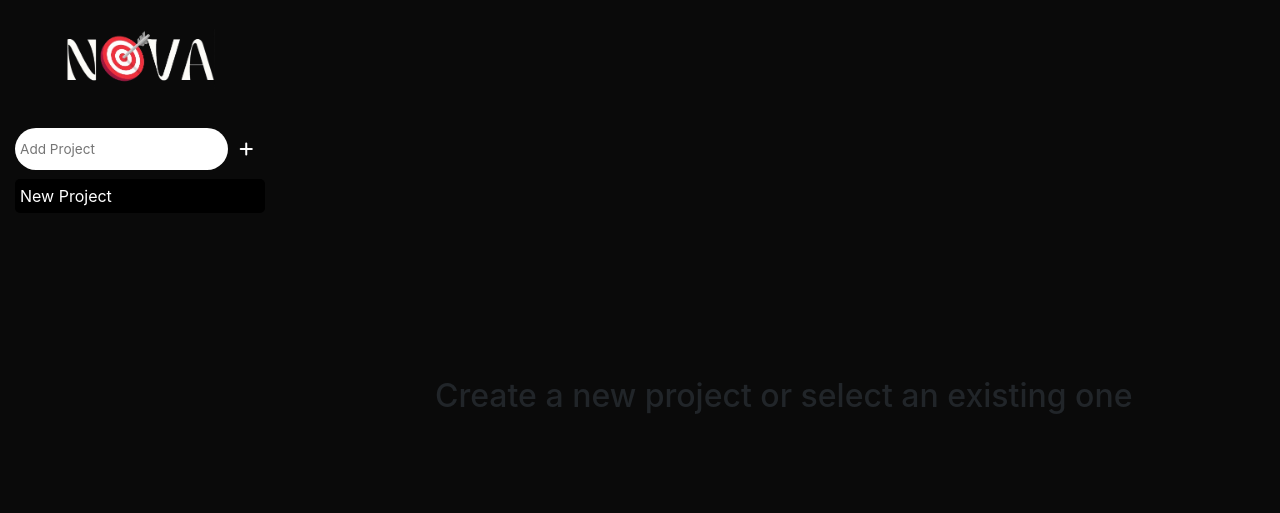
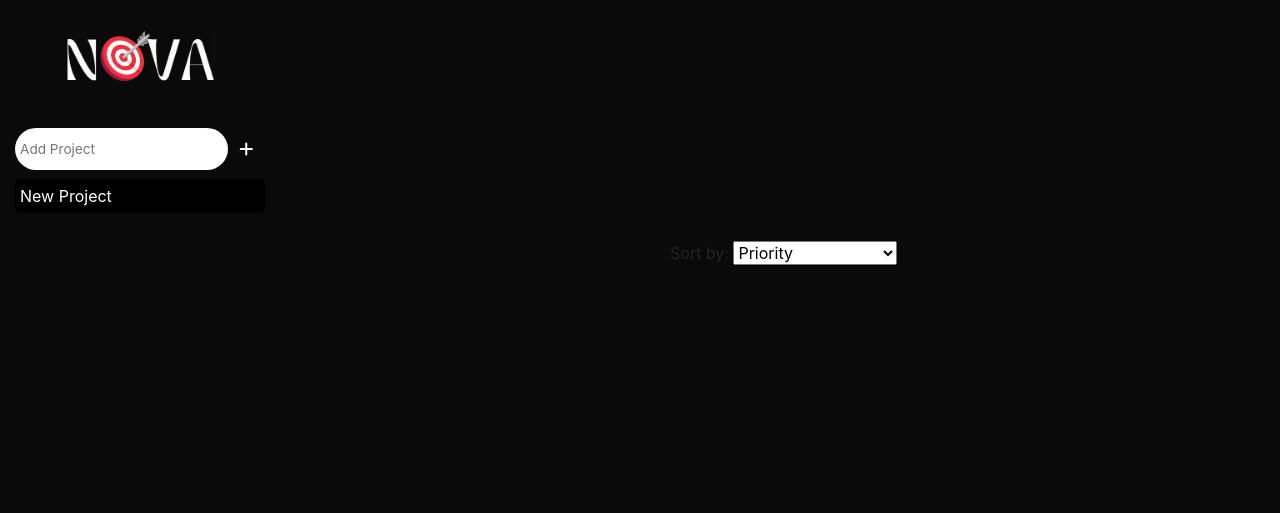
Before and after one commit to Anhad-Ajit-Singh-Beri/Task-Management-App, a Flask app: page / in a window 1280 px wide. Shown: the part 16-529 px from the top of the page. Run offline with Flask 3, Linux system fonts and the light colour scheme; a user stored in the database is signed in; data comes from the database, SQL or seed files in the repository; both versions use the stored data as it was after the commit; some libraries are stand-ins or nearby versions.

Commit message:
Added function to sort tasks based on priority, due date and name.

```diff
--- a/app.py
+++ b/app.py
@@ -93,14 +93,22 @@
             projects = cursor.execute("SELECT * FROM projects WHERE user_id = ?", (user_id,)).fetchall()
             current = cursor.execute("SELECT name FROM projects WHERE id = ?", (project_id,)).fetchone()
             points = cursor.execute("SELECT points FROM users WHERE id = ?", (user_id,)).fetchone()
-            tasks = cursor.execute("SELECT * FROM tasks WHERE user_id = ? AND project_id = ? AND status = ?", (user_id, project_id, "pending")).fetchall() if project_id else []
             categories = cursor.execute("SELECT name FROM categories WHERE user_id = ?", (user_id,)).fetchall()
 
-            print(categories)
+            sort_by = request.args.get('sort_by', 'priority')
+            if sort_by == 'priority':
+                tasks = get_tasks_sorted_by_priority(user_id, project_id)
+            elif sort_by == 'due_date':
+                tasks = get_tasks_sorted_by_due_date(user_id, project_id)
+            elif sort_by == 'title':
+                tasks = get_tasks_sorted_by_title(user_id, project_id)
+            else:
+                tasks = cursor.execute("SELECT * FROM tasks WHERE user_id = ? AND project_id = ?", (user_id, project_id)).fetchall() if project_id else []
 
             return render_template('index.html', username=username, projects=projects, tasks=tasks, project_id=project_id, current=current, points=points, categories=categories)
 
     return render_template('register.html')
+
 
 @app.route('/register', methods=['GET', 'POST'])
 def register():
@@ -368,6 +376,39 @@
     return redirect(url_for('login'))
 
 
+def get_tasks_sorted_by_priority(user_id, project_id):
+    db = get_db()
+    cursor = db.cursor()
+    tasks = cursor.execute("""
+        SELECT * FROM tasks WHERE user_id = ? AND project_id = ? ORDER BY
+        CASE
+            WHEN priority = 'high' THEN 1
+            WHEN priority = 'medium' THEN 2
+            WHEN priority = 'low' THEN 3
+            ELSE 4
+        END
+    """, (user_id, project_id)).fetchall()
+    return tasks
+
+def get_tasks_sorted_by_due_date(user_id, project_id):
+    db = get_db()
+    cursor = db.cursor()
+    tasks = cursor.execute("""
+        SELECT * FROM tasks WHERE user_id = ? AND project_id = ? ORDER BY due_date ASC
+    """, (user_id, project_id)).fetchall()
+    return tasks
+
+def get_tasks_sorted_by_title(user_id, project_id):
+    db = get_db()
+    cursor = db.cursor()
+    tasks = cursor.execute("""
+        SELECT * FROM tasks WHERE user_id = ? AND project_id = ? ORDER BY title ASC
+    """, (user_id, project_id)).fetchall()
+    return tasks
+
+
+
+
 if __name__ == '__main__':
     create_tables()
     app.run(debug=True)
--- a/templates/index.html
+++ b/templates/index.html
@@ -72,6 +72,18 @@
 </div>
 
 <div class="main">
+
+    <div>
+        <form method="GET" action="{{ url_for('index', project_id=project_id) }}">
+            <label for="sort_by">Sort by:</label>
+            <select name="sort_by" id="sort_by" onchange="this.form.submit()">
+                <option value="priority" {% if request.args.get('sort_by') == 'priority' %}selected{% endif %}>Priority</option>
+                <option value="due_date" {% if request.args.get('sort_by') == 'due_date' %}selected{% endif %}>Due Date</option>
+                <option value="title" {% if request.args.get('sort_by') == 'title' %}selected{% endif %}>Alphabetical Order</option>
+            </select>
+        </form>
+    </div>
+
     {% if project_id %}
     <div class="head">
         <div class="heading">{{ current[0] }}</div>
```
Also changed, not shown: database.db, 1 other file.
